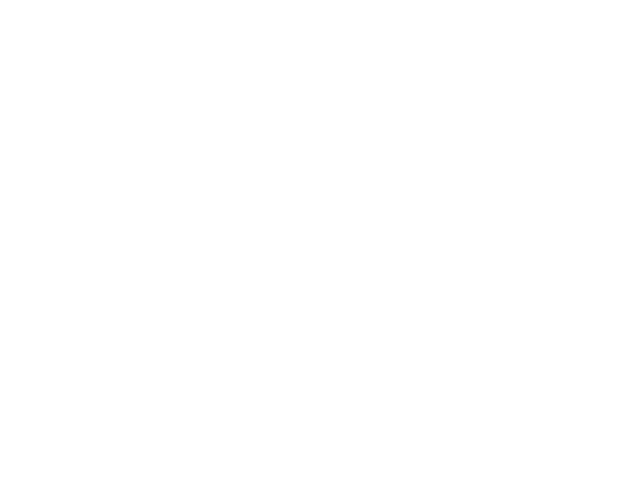
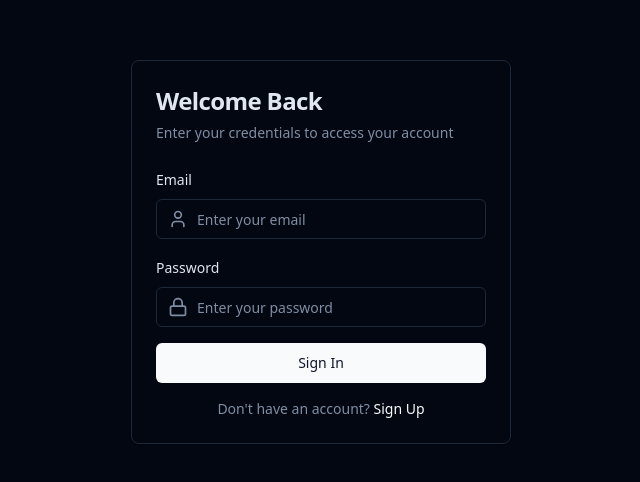
Before and after one commit to GauntletRunner2025/crummy, a React (Vite) app: page /auth in a window 1280 px wide. Before the commit this address had no page. Shown: the part 148-630 px from the top of the page, without its empty margins (319-959 px from the left). Built offline with nearby package versions, Linux system fonts and the light colour scheme.

Commit message:
Add login and registration pages
Implement login and registration functionality along with a protected main page for the React/Tailwind project.
[skip gpt_engineer]

```diff
--- a/src/App.tsx
+++ b/src/App.tsx
@@ -2,8 +2,10 @@ import { Toaster } from "@/components/ui/toaster";
 import { Toaster as Sonner } from "@/components/ui/sonner";
 import { TooltipProvider } from "@/components/ui/tooltip";
 import { QueryClient, QueryClientProvider } from "@tanstack/react-query";
-import { BrowserRouter, Routes, Route } from "react-router-dom";
-import Index from "./pages/Index";
+import { BrowserRouter, Routes, Route, Navigate } from "react-router-dom";
+import Auth from "./pages/Auth";
+import Dashboard from "./pages/Dashboard";
+import ProtectedRoute from "./components/ProtectedRoute";
 
 const queryClient = new QueryClient();
 
@@ -14,7 +16,16 @@ const App = () => (
       <Sonner />
       <BrowserRouter>
         <Routes>
-          <Route path="/" element={<Index />} />
+          <Route path="/auth" element={<Auth />} />
+          <Route
+            path="/dashboard"
+            element={
+              <ProtectedRoute>
+                <Dashboard />
+              </ProtectedRoute>
+            }
+          />
+          <Route path="/" element={<Navigate to="/auth" replace />} />
         </Routes>
       </BrowserRouter>
     </TooltipProvider>
--- /dev/null
+++ b/src/components/AuthCard.tsx
@@ -0,0 +1,21 @@
+import { Card, CardContent, CardDescription, CardHeader, CardTitle } from "@/components/ui/card";
+
+interface AuthCardProps {
+  children: React.ReactNode;
+  title: string;
+  description: string;
+}
+
+const AuthCard = ({ children, title, description }: AuthCardProps) => {
+  return (
+    <Card className="w-[380px] auth-card">
+      <CardHeader>
+        <CardTitle className="text-2xl font-semibold">{title}</CardTitle>
+        <CardDescription>{description}</CardDescription>
+      </CardHeader>
+      <CardContent>{children}</CardContent>
+    </Card>
+  );
+};
+
+export default AuthCard;
--- /dev/null
+++ b/src/components/AuthForm.tsx
@@ -0,0 +1,81 @@
+import { useState } from "react";
+import { useNavigate } from "react-router-dom";
+import { Button } from "@/components/ui/button";
+import { Input } from "@/components/ui/input";
+import { Label } from "@/components/ui/label";
+import { toast } from "sonner";
+import { User, Lock } from "lucide-react";
+
+interface AuthFormProps {
+  isLogin?: boolean;
+  onToggle: () => void;
+}
+
+const AuthForm = ({ isLogin = true, onToggle }: AuthFormProps) => {
+  const navigate = useNavigate();
+  const [isLoading, setIsLoading] = useState(false);
+
+  const handleSubmit = async (e: React.FormEvent) => {
+    e.preventDefault();
+    setIsLoading(true);
+
+    // Simulate auth - replace with real auth later
+    setTimeout(() => {
+      setIsLoading(false);
+      if (isLogin) {
+        localStorage.setItem("isAuthenticated", "true");
+        toast.success("Successfully logged in!");
+        navigate("/dashboard");
+      } else {
+        toast.success("Account created successfully!");
+        onToggle();
+      }
+    }, 1000);
+  };
+
+  return (
+    <form onSubmit={handleSubmit} className="space-y-4">
+      <div className="space-y-2">
+        <Label htmlFor="email">Email</Label>
+        <div className="relative">
+          <User className="absolute left-3 top-2.5 h-5 w-5 text-muted-foreground" />
+          <Input
+            id="email"
+            placeholder="Enter your email"
+            type="email"
+            required
+            className="pl-10 form-transition"
+          />
+        </div>
+      </div>
+      <div className="space-y-2">
+        <Label htmlFor="password">Password</Label>
+        <div className="relative">
+          <Lock className="absolute left-3 top-2.5 h-5 w-5 text-muted-foreground" />
+          <Input
+            id="password"
+            type="password"
+            placeholder="Enter your password"
+            required
+            className="pl-10 form-transition"
+          />
+        </div>
+      </div>
+      <Button className="w-full" type="submit" disabled={isLoading}>
+        {isLoading ? "Loading..." : isLogin ? "Sign In" : "Create Account"}
+      </Button>
+      <p className="text-sm text-center text-muted-foreground">
+        {isLogin ? "Don't have an account?" : "Already have an account?"}{" "}
+        <button
+          type="button"
+          onClick={onToggle}
+          className="text-primary hover:underline"
+        >
+          {isLogin ? "Sign Up" : "Sign In"}
+        </button>
+      </p>
+    </form>
+  );
+};
+
+export default AuthForm;
--- /dev/null
+++ b/src/components/ProtectedRoute.tsx
@@ -0,0 +1,13 @@
+import { Navigate } from "react-router-dom";
+
+const ProtectedRoute = ({ children }: { children: React.ReactNode }) => {
+  const isAuthenticated = localStorage.getItem("isAuthenticated") === "true";
+
+  if (!isAuthenticated) {
+    return <Navigate to="/auth" replace />;
+  }
+
+  return <>{children}</>;
+};
+
+export default ProtectedRoute;
--- a/src/index.css
+++ b/src/index.css
@@ -4,89 +4,35 @@
 
 @layer base {
   :root {
-    --background: 0 0% 100%;
-    --foreground: 222.2 84% 4.9%;
+    --background: 224 71% 4%;
+    --foreground: 213 31% 91%;
 
-    --card: 0 0% 100%;
-    --card-foreground: 222.2 84% 4.9%;
+    --card: 224 71% 4%;
+    --card-foreground: 213 31% 91%;
 
-    --popover: 0 0% 100%;
-    --popover-foreground: 222.2 84% 4.9%;
-
-    --primary: 222.2 47.4% 11.2%;
-    --primary-foreground: 210 40% 98%;
-
-    --secondary: 210 40% 96.1%;
-    --secondary-foreground: 222.2 47.4% 11.2%;
-
-    --muted: 210 40% 96.1%;
-    --muted-foreground: 215.4 16.3% 46.9%;
-
-    --accent: 210 40% 96.1%;
-    --accent-foreground: 222.2 47.4% 11.2%;
-
-    --destructive: 0 84.2% 60.2%;
-    --destructive-foreground: 210 40% 98%;
-
-    --border: 214.3 31.8% 91.4%;
-    --input: 214.3 31.8% 91.4%;
-    --ring: 222.2 84% 4.9%;
-
-    --radius: 0.5rem;
-
-    --sidebar-background: 0 0% 98%;
-
-    --sidebar-foreground: 240 5.3% 26.1%;
-
-    --sidebar-primary: 240 5.9% 10%;
-
-    --sidebar-primary-foreground: 0 0% 98%;
-
-    --sidebar-accent: 240 4.8% 95.9%;
-
-    --sidebar-accent-foreground: 240 5.9% 10%;
-
-    --sidebar-border: 220 13% 91%;
-
-    --sidebar-ring: 217.2 91.2% 59.8%;
-  }
-
-  .dark {
-    --background: 222.2 84% 4.9%;
-    --foreground: 210 40% 98%;
-
-    --card: 222.2 84% 4.9%;
-    --card-foreground: 210 40% 98%;
-
-    --popover: 222.2 84% 4.9%;
-    --popover-foreground: 210 40% 98%;
+    --popover: 224 71% 4%;
+    --popover-foreground: 213 31% 91%;
 
     --primary: 210 40% 98%;
     --primary-foreground: 222.2 47.4% 11.2%;
 
-    --secondary: 217.2 32.6% 17.5%;
+    --secondary: 222.2 47.4% 11.2%;
     --secondary-foreground: 210 40% 98%;
 
-    --muted: 217.2 32.6% 17.5%;
-    --muted-foreground: 215 20.2% 65.1%;
+    --muted: 223 47% 11%;
+    --muted-foreground: 215.4 16.3% 56.9%;
 
-    --accent: 217.2 32.6% 17.5%;
+    --accent: 216 34% 17%;
     --accent-foreground: 210 40% 98%;
 
-    --destructive: 0 62.8% 30.6%;
+    --destructive: 0 63% 31%;
     --destructive-foreground: 210 40% 98%;
 
-    --border: 217.2 32.6% 17.5%;
-    --input: 217.2 32.6% 17.5%;
-    --ring: 212.7 26.8% 83.9%;
-    --sidebar-background: 240 5.9% 10%;
-    --sidebar-foreground: 240 4.8% 95.9%;
-    --sidebar-primary: 224.3 76.3% 48%;
-    --sidebar-primary-foreground: 0 0% 100%;
-    --sidebar-accent: 240 3.7% 15.9%;
-    --sidebar-accent-foreground: 240 4.8% 95.9%;
-    --sidebar-border: 240 3.7% 15.9%;
-    --sidebar-ring: 217.2 91.2% 59.8%;
+    --border: 216 34% 17%;
+    --input: 216 34% 17%;
+    --ring: 216 34% 17%;
+
+    --radius: 0.5rem;
   }
 }
 
@@ -94,8 +40,15 @@
   * {
     @apply border-border;
   }
-
   body {
     @apply bg-background text-foreground;
   }
 }
+
+.auth-card {
+  @apply animate-in fade-in-50 duration-500;
+}
+
+.form-transition {
+  @apply transition-all duration-200 ease-in-out;
+}
--- /dev/null
+++ b/src/pages/Auth.tsx
@@ -0,0 +1,24 @@
+import { useState } from "react";
+import AuthCard from "@/components/AuthCard";
+import AuthForm from "@/components/AuthForm";
+
+const Auth = () => {
+  const [isLogin, setIsLogin] = useState(true);
+
+  return (
+    <div className="min-h-screen flex items-center justify-center p-4">
+      <AuthCard
+        title={isLogin ? "Welcome Back" : "Create Account"}
+        description={
+          isLogin
+            ? "Enter your credentials to access your account"
+            : "Sign up for a new account to get started"
+        }
+      >
+        <AuthForm isLogin={isLogin} onToggle={() => setIsLogin(!isLogin)} />
+      </AuthCard>
+    </div>
+  );
+};
+
+export default Auth;
--- /dev/null
+++ b/src/pages/Dashboard.tsx
@@ -0,0 +1,38 @@
+import { Button } from "@/components/ui/button";
+import { useNavigate } from "react-router-dom";
+import { LogOut } from "lucide-react";
+import { toast } from "sonner";
+
+const Dashboard = () => {
+  const navigate = useNavigate();
+
+  const handleLogout = () => {
+    localStorage.removeItem("isAuthenticated");
+    toast.success("Successfully logged out!");
+    navigate("/auth");
+  };
+
+  return (
+    <div className="min-h-screen p-8">
+      <div className="max-w-4xl mx-auto">
+        <div className="flex justify-between items-center mb-8">
+          <h1 className="text-3xl font-bold">Dashboard</h1>
+          <Button variant="outline" onClick={handleLogout}>
+            <LogOut className="mr-2 h-4 w-4" />
+            Logout
+          </Button>
+        </div>
+        <div className="grid gap-6">
+          <div className="p-6 bg-accent rounded-lg">
+            <h2 className="text-xl font-semibold mb-2">Welcome to your Dashboard</h2>
+            <p className="text-muted-foreground">
+              This is a protected page that can only be accessed by authenticated users.
+            </p>
+          </div>
+        </div>
+      </div>
+    </div>
+  );
+};
+
+export default Dashboard;
```
